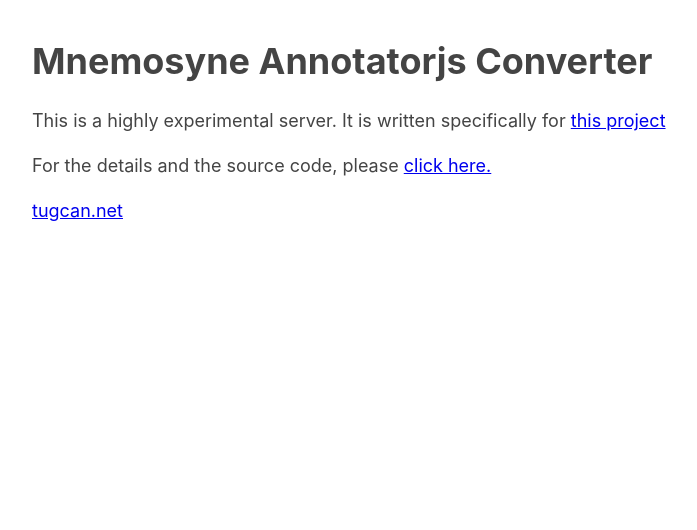
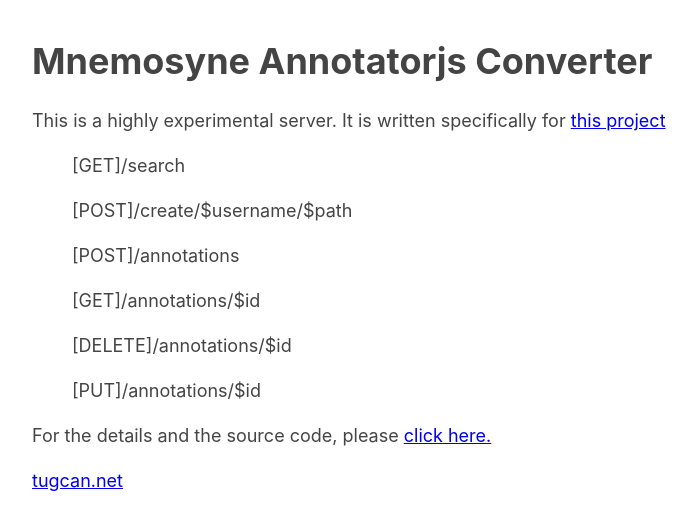
Before and after one commit to tugcanolgun/MnemosyneConverter, a Flask app: page / in a window 1280 px wide. Shown: the top 530 px of the page, without its empty margins (283-980 px from the left). Run offline with Flask 2, Linux system fonts and the light colour scheme.

Commit message:
Update /create with user, update index page

```diff
--- a/resources/to_w3c.py
+++ b/resources/to_w3c.py
@@ -27,7 +27,7 @@ def to_w3c(src: str,
     return ann
 
 
-def from_ann(data: dict, src: str, api: str) -> dict:
+def from_ann(data: dict, username: str, src: str, api: str) -> dict:
     """Takes annotatorjs object and divides"""
     if "quote" not in data or "text" not in data or "ranges" not in data:
         return {}
@@ -38,6 +38,7 @@ def from_ann(data: dict, src: str, api: str) -> dict:
                        data["ranges"][0]["start"],
                        data["ranges"][0]["end"],
                        data["text"],
+                       username
                     )
     headers = {'Content-type': 'application/ld+json'}
     req = requests.post(api,
--- a/server.py
+++ b/server.py
@@ -30,9 +30,9 @@ class Search(Resource):
 
 class Custom(Resource):
     """Main handler of the W3C objects"""
-    def post(self, src: str) -> dict:
+    def post(self, username: str, src: str) -> dict:
         data = request.get_json()
-        from_ann(data, src, URL + URL_CRT)
+        from_ann(data, username, src, URL + URL_CRT)
         pass
         return jsonify(data)
 
@@ -65,7 +65,7 @@ def index():
     return render_template('index.html')
 
 api.add_resource(Search, '/search')
-api.add_resource(Custom, '/create/<path:src>')
+api.add_resource(Custom, '/create/<string:username>/<path:src>')
 api.add_resource(Annotations, '/annotations')
 api.add_resource(AnnotationsEmpty, '/annotations/<string:id>')
 
--- a/templates/index.html
+++ b/templates/index.html
@@ -12,9 +12,14 @@
     <body>
         <h1>Mnemosyne Annotatorjs Converter</h1>
         <p>This is a highly experimental server. It is written specifically for <a href="https://github.com/swe-ms-boun/2018fall-swe574-g1">this project</a></p>
+        <blockquote>[GET]/search</blockquote>
+        <blockquote>[POST]/create/$username/$path</blockquote>
+        <blockquote>[POST]/annotations</blockquote>
+        <blockquote>[GET]/annotations/$id</blockquote>
+        <blockquote>[DELETE]/annotations/$id</blockquote>
+        <blockquote>[PUT]/annotations/$id</blockquote>
 
         <p>For the details and the source code, please <a href="https://github.com/tugcanolgun/MnemosyneConverter">click here.</a></p>
-
         <p><a href="https://tugcan.net">tugcan.net</a></p>
 
     </body>
```
Also changed, not shown: requirements.txt (+1 -9 lines).
